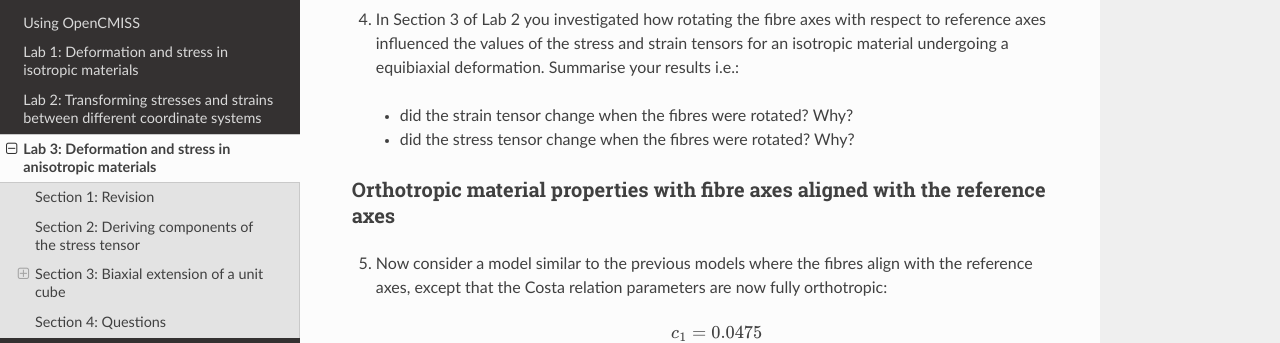
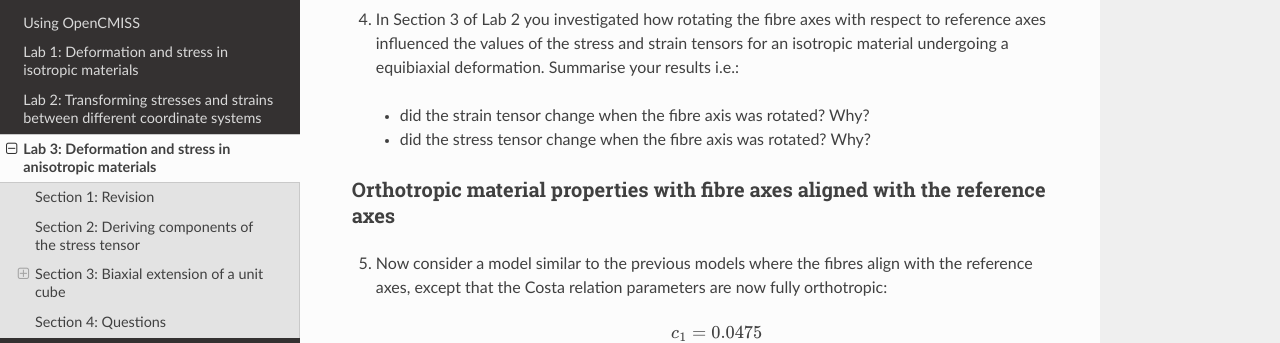
Before and after one commit to mpnash/soft-tissue-mechanics-labs, a Sphinx documentation site: the page built from docs/source/lab3.rst, in a window 1280 px wide and 900 px high, scrolled down 1941 px. Shown: the part 152-495 px from the top of the window. Built offline with Sphinx 7.4.7 and the Read the Docs theme 2.0.0, drawn with Linux system fonts in a browser that asks for light colours.

Commit message:
Minor update to lab3 instructions

```diff
--- a/docs/source/lab3.rst
+++ b/docs/source/lab3.rst
@@ -103,8 +103,8 @@ Isotropic material properties with respect to rotated fibre axes
 ----------------------------------------------------------------
 
 4. In Section 3 of Lab 2 you investigated how rotating the fibre axes with respect to reference axes influenced the values of the stress and strain tensors for an isotropic material undergoing a equibiaxial deformation. Summarise your results i.e.:
-  - did the strain tensor change when the fibres were rotated? Why?
-  - did the stress tensor change when the fibres were rotated? Why?
+  - did the strain tensor change when the fibre axis was rotated? Why?
+  - did the stress tensor change when the fibre axis was rotated? Why?
 
 |vspace|
 
```
